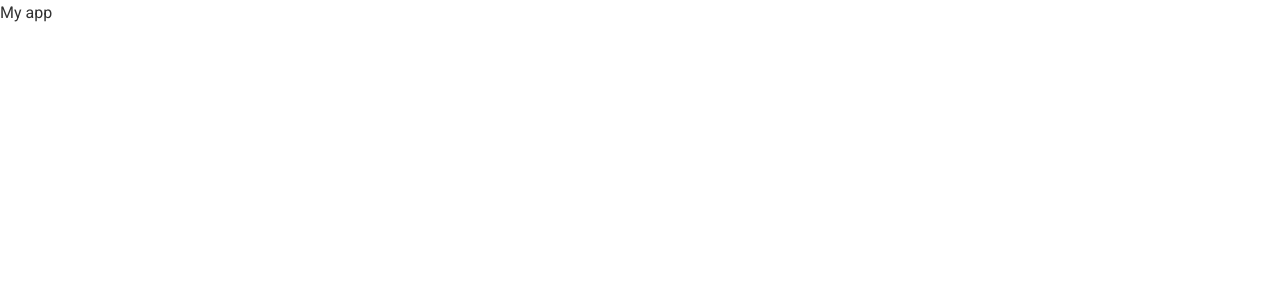
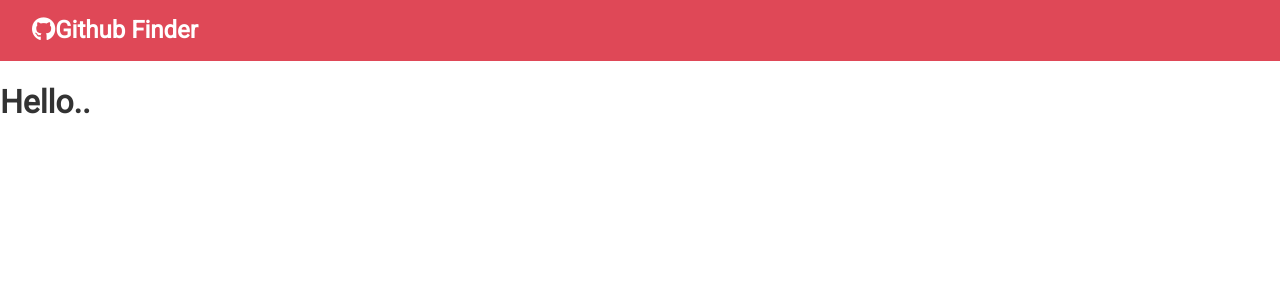
Before and after one commit to faraznisar/github-finder, a React (Create React App) app: page / in a window 1280 px wide. Shown: the top 300 px of the page. Built offline with nearby package versions, Linux system fonts and the light colour scheme.

Commit message:
Added Navbar

```diff
--- a/public/index.html
+++ b/public/index.html
@@ -10,8 +10,12 @@
       content="Web site created using create-react-app"
     />
     <link rel="apple-touch-icon" href="%PUBLIC_URL%/logo192.png" />
+    <script
+      src="https://kit.fontawesome.com/683485477a.js"
+      crossorigin="anonymous"
+    ></script>
 
-    <link rel="manifest" href="%PUBLIC_URL%/manifest.json" />
+    <!-- <link rel="manifest" href="%PUBLIC_URL%/manifest.json" /> -->
 
     <title>React App</title>
   </head>
--- a/src/App.js
+++ b/src/App.js
@@ -1,9 +1,17 @@
-import React from "react";
+import React, { Component } from "react";
+import Navbar from "./components/layout/Navbar";
 
 import "./App.css";
 
-function App() {
-  return <div className="App">My app</div>;
+class App extends Component {
+  render() {
+    return (
+      <div className="App">
+        <Navbar />
+        <h1>Hello..</h1>
+      </div>
+    );
+  }
 }
 
 export default App;
--- /dev/null
+++ b/src/components/layout/Navbar.js
@@ -0,0 +1,26 @@
+import React, { Component } from "react";
+import PropTypes from "prop-types";
+
+export class Navbar extends Component {
+  static defaultProps = {
+    title: "Github Finder",
+    icon: "fab fa-github",
+  };
+
+  static propTypes = {
+    title: PropTypes.string.isRequired,
+    icon: PropTypes.string.isRequired,
+  };
+  render() {
+    return (
+      <nav className="navbar bg-primary">
+        <h1>
+          <i className={this.props.icon} />
+          {this.props.title}
+        </h1>
+      </nav>
+    );
+  }
+}
+
+export default Navbar;
```
Also changed, not shown: public/manifest.json (deleted).
